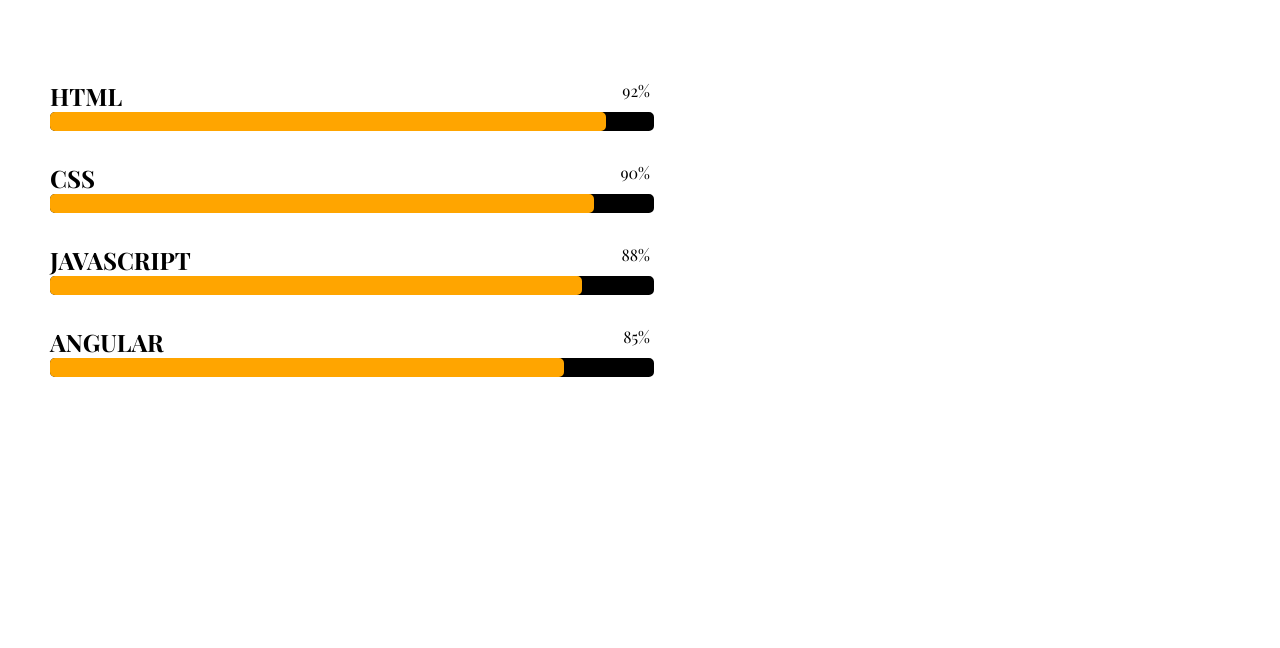
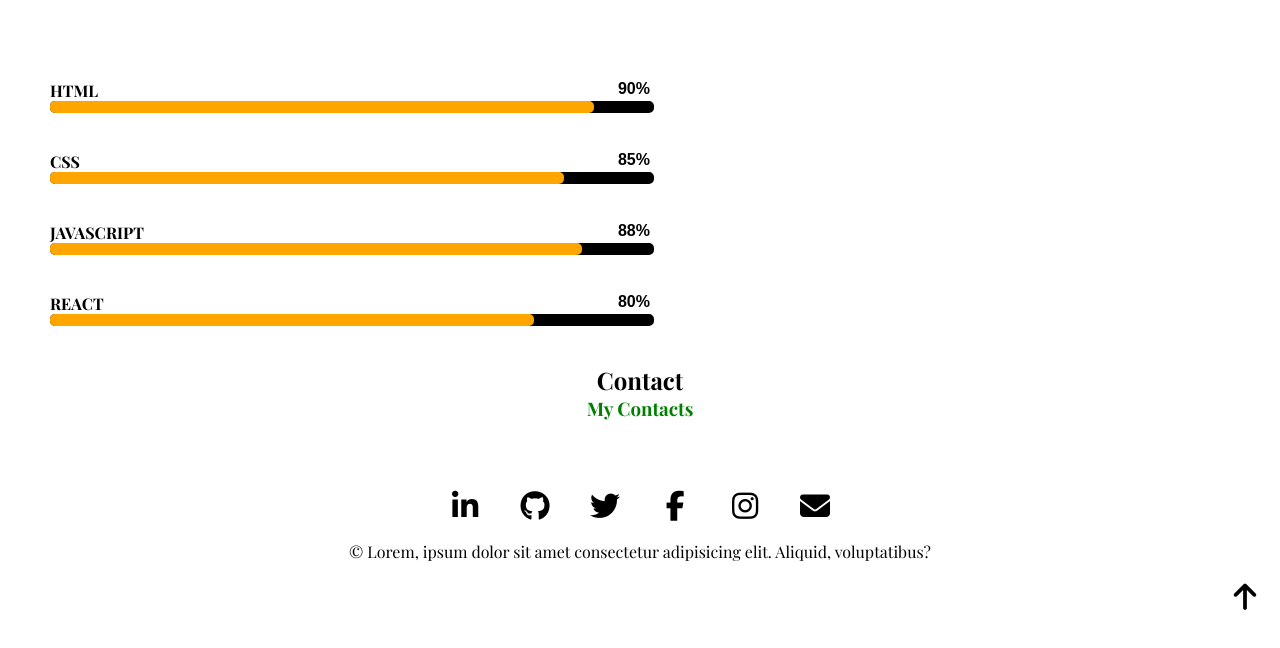
Before and after one commit to DeepikaVasudev/portfolio, a plain HTML site: page index.html in a window 1280 px wide. Shown: the part 1420-2068 px from the top of the page. Before the commit the page ends 1828 px from the top, so only its background shows below. Drawn offline with nearby package versions, Linux system fonts and the light colour scheme; a web font is replaced by a local one.

Commit message:
(portfolio completed

```diff
--- a/index.html
+++ b/index.html
@@ -23,9 +23,9 @@
         <div>
             <ul>
                 <li><a href="">HOME</a></li>
-                <li><a href="">ABOUT</a></li>
-                <li><a href="">SKILLS</a></li>
-                <li><a href="">CONTACT</a></li>
+                <li><a href="#about">ABOUT</a></li>
+                <li><a href="#skills">SKILLS</a></li>
+                <li><a href="#contact">CONTACT</a></li>
             </ul>
 
         </div>
@@ -89,7 +89,7 @@
         </div>
     </section>
     <!-- Skills-->
-     <section>
+     <section id="skills">
         <div class="adiv">
             <h1>Skills</h1>
             <h3>My Skills</h3>
@@ -97,38 +97,38 @@
         <div id="sdiv">
 
             <div style="margin-left: 50px;margin-top: 100px;">
-                <div id="html">
-                    <h1>HTML</h1> <span>92%</span>
+                <div class="html">
+                    <h4>HTML</h4> <span class="sp">90%</span>
                 </div>
 
-                <div id="bar">
+                <div class="bar">
                    <div class="bb"></div>
                    <div class="ob" id="hb"></div>
                 </div>
 
-                <div id="html">
-                    <h1>CSS</h1> <span>90%</span>
+                <div class="html">
+                    <h4>CSS</h4> <span class="sp">85%</span>
                 </div>
 
-                <div id="bar">
+                <div class="bar">
                    <div class="bb"></div>
                    <div class="ob" id="cb"></div>
                 </div>
 
-                <div id="html">
-                    <h1>JAVASCRIPT</h1> <span>88%</span>
+                <div class="html">
+                    <h4>JAVASCRIPT</h4> <span class="sp">88%</span>
                 </div>
 
-                <div id="bar">
+                <div class="bar">
                    <div class="bb"></div>
                    <div class="ob" id="jb"></div>
                 </div>
 
-                <div id="html">
-                    <h1>ANGULAR</h1> <span>85%</span>
+                <div class="html">
+                    <h4>REACT</h4> <span class="sp">80%</span>
                 </div>
 
-                <div id="bar">
+                <div class="bar">
                    <div class="bb"></div>
                    <div class="ob" id="ab"></div>
                 </div>
@@ -147,6 +147,49 @@
      </section>
     <!-- contact-->
 
+    <section id="contact">
+        <div class="adiv">
+            <h1>Contact</h1>
+            <h3>My Contacts</h3>
+        </div>
+
+        <div class="icons">
+            <div class="ic">
+                <a href="" target="_blank"><i class="brand fa-brands fa-linkedin-in"></i></a>
+
+            </div>
+            <div class="ic">
+                <a href="" target="_blank"><i class="brand fa-brands fa-github"></i></a>
+            </div>
+            <div class="ic">
+                <a href="" target="_blank"><i class="brand fa-brands fa-twitter"></i></a>
+            </div>
+            <div class="ic">
+                <a href="" target="_blank"><i class="brand fa-brands fa-facebook-f"></i></a>
+            </div>
+            <div class="ic">
+                <a href="" target="_blank"><i class="brand fa-brands fa-instagram"></i></a>
+            </div>
+            <div class="ic">
+                <a href="" target="_blank"><i class="brand fa-solid fa-envelope"></i></a>
+            </div>
+
+        </div>
+
+
+
+
+    </section>
+
+    <footer>
+        <p style="text-align: center;"> &copy; Lorem, ipsum dolor sit amet consectetur adipisicing elit. Aliquid, voluptatibus?</p>
+
+        <div class="ic" id="arr">
+            <a href="" target="_blank"><i class="brand fa-solid fa-arrow-up"></i></a>
+        </div>
+
+    </footer>
+
 </div>
 
 </body>
--- a/style.css
+++ b/style.css
@@ -165,8 +165,6 @@
 #img{
     text-align: center;
 
-    /* align-items: center; */
-
 }
 
 .info{
@@ -174,7 +172,7 @@
 }
 
 .bb{
-    height: 15px;
+    height: 8px;
     width: 100%;
     background-color: black;
     border: 2px solid black;
@@ -183,8 +181,7 @@
 }
 
 .ob{
-    height: 15px;
-    /* width: 85%; */
+    height: 8px;
     background-color: orange;
     border: 2px solid orange;
     border-radius: 5px;
@@ -193,11 +190,11 @@
 }
 
 #hb{
-    width: 92%;
+    width:90%;
 }
 
 #cb{
-    width: 90%;
+    width: 85%;
 }
 
 #jb{
@@ -205,24 +202,115 @@
 }
 
 #ab{
-    width: 85%;
+    width: 80%;
 }
 
-#bar{
+.bar{
     height: 50px;
     width: 600px;
     position: relative;
 
 }
 
-#html{
+.html{
     display: flex;
     justify-content: space-between;
+
 
 }
 
 #sdiv{
     display: grid;
     grid-template-columns: 1fr 1fr;
-    column-gap: 100px;
+    column-gap: 200px;
 }
+
+.sp{
+    font-weight: bold;
+    font-family: Arial, Helvetica, sans-serif;
+}
+
+.icons{
+    display: flex;
+    justify-content: center;
+    margin-top: 50px;
+    align-items: center;
+}
+
+.ic{
+    margin: 10px;
+    height: 50px;
+    width: 50px;
+
+    justify-content: center;
+    align-items: center;
+    display: flex;
+    border-radius: 50%;
+}
+
+.brand{
+    color: black;
+    font-size: 30px;
+}
+
+.ic:hover{
+    background-image: linear-gradient(to bottom,red,yellow);
+    animation-name: rot;   /*any name can be given*/
+    animation-duration: 4s;
+}
+
+@keyframes rot {
+    0%{
+        transform: rotate(30deg);
+    }
+    20%{
+        transform: rotate(-30deg);
+    }
+    40%{
+        transform: rotate(30deg);
+    }
+    60%{
+        transform: rotate(-30deg);
+    }
+    80%{
+        transform: rotate(30deg);
+    }
+    100%{
+        transform: rotate(-30deg);
+
+    }
+
+
+
+
+}
+
+.ic:hover .brand{
+    color: white;
+}
+
+#arr{
+    float: right;
+    margin-bottom: 30px;
+}
+
+::-webkit-scrollbar{
+    width: 10px;
+}
+
+::-webkit-scrollbar-thumb{
+    background-color: orange;
+
+}
+
+::-webkit-scrollbar-thumb:hover{
+    background-color: chocolate;
+}
+
+::-webkit-scrollbar-track{
+    background-color: rgb(209, 205, 205);
+}
+
+html{
+    scroll-behavior: smooth;
+}
```
